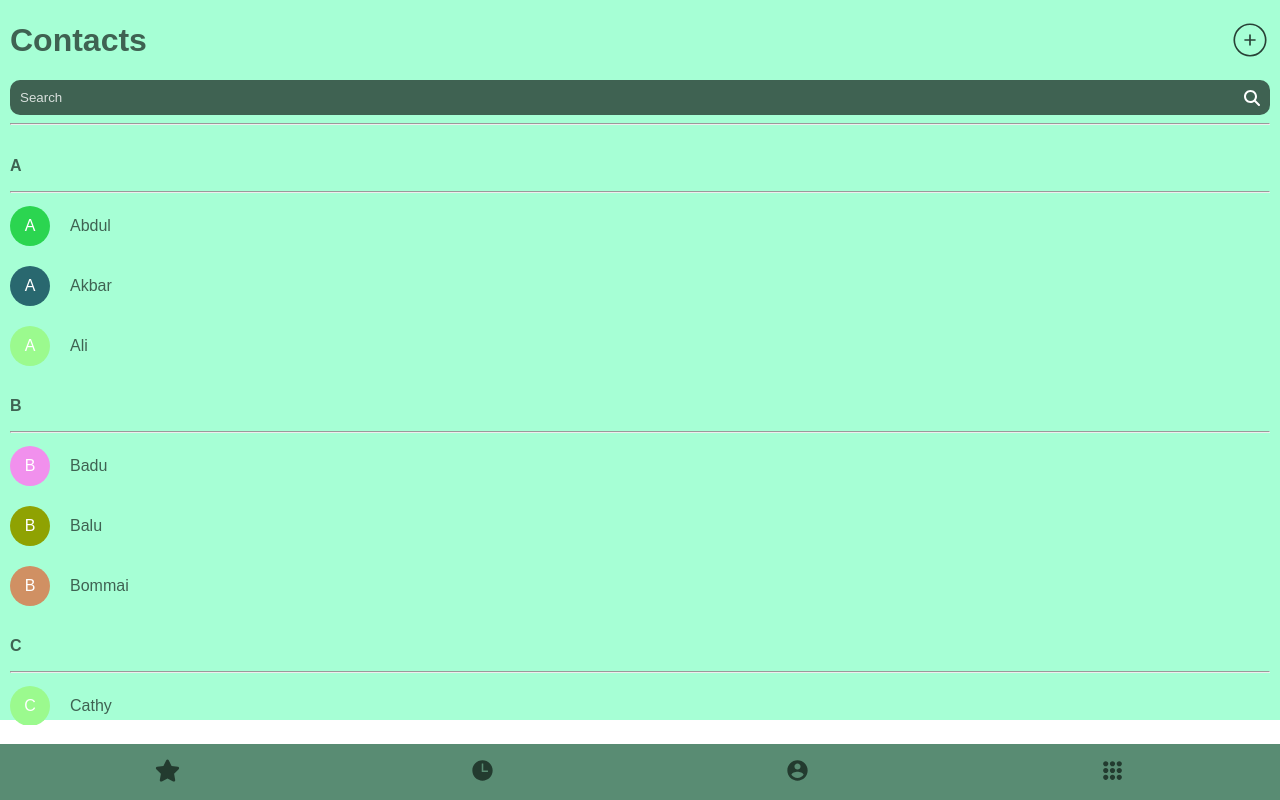
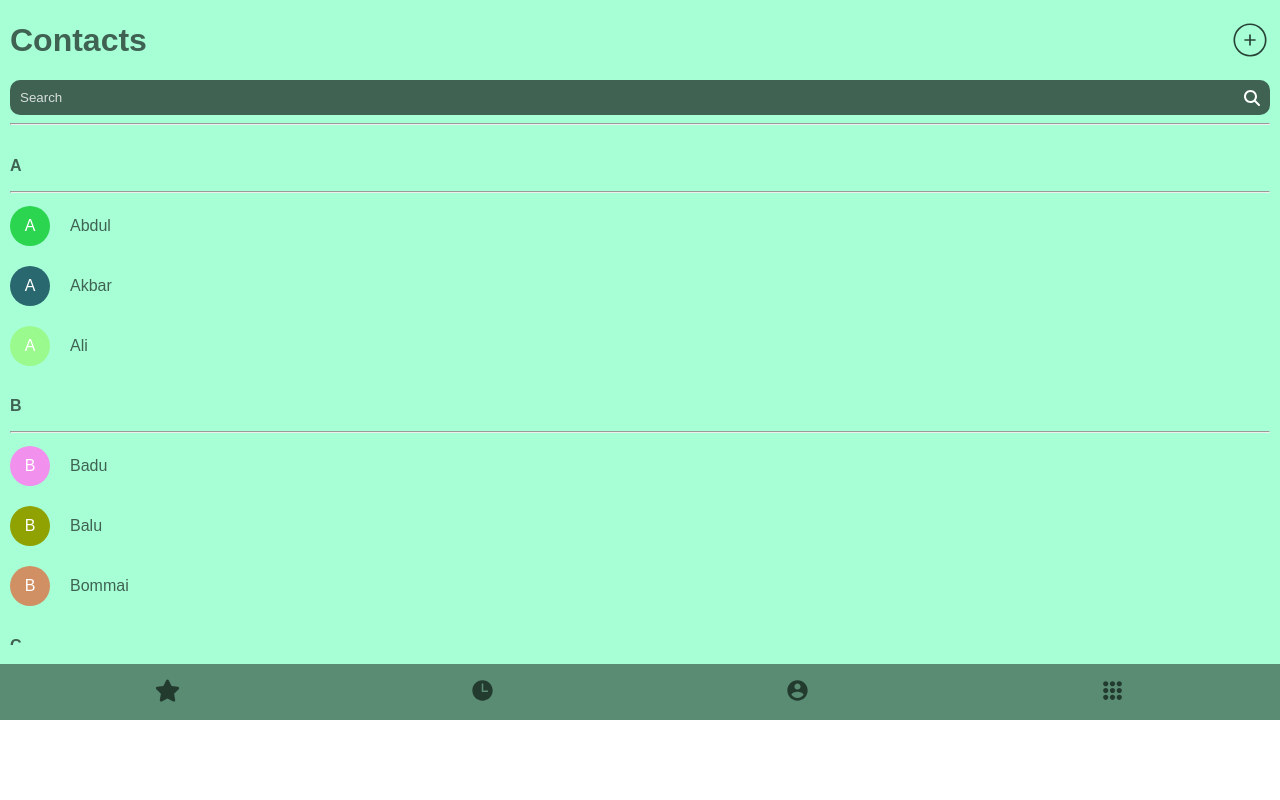
Before and after one commit to shariffDevMern/contactsAPP, a React (Create React App) app: page /contacts in a window 1280 px wide. Built offline with nearby package versions, Linux system fonts and the light colour scheme.

Commit message:
first commit

```diff
--- a/src/components/Contacts/styledComponents.js
+++ b/src/components/Contacts/styledComponents.js
@@ -1,7 +1,7 @@
 import styled from "styled-components";
 
 export const ContactsListSection = styled.div`
-  height: 83vh;
+  height:73vh;
   padding-left: 10px;
   padding-right: 10px;
 `;
@@ -40,5 +40,5 @@ export const ContactsListContainer = styled.ul`
   flex-direction: column;
   gap: 10px;
   overflow-y: scroll;
-  height: 73vh;
+    height:63vh;
 `;
```
